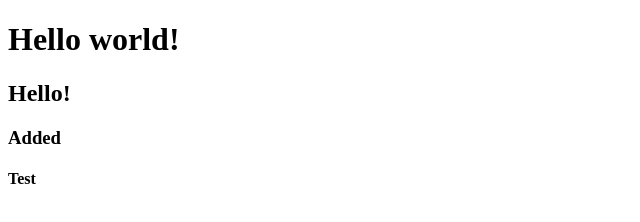
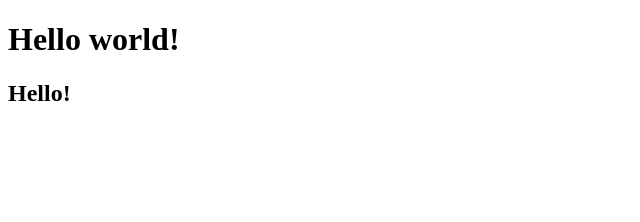
Before and after one commit to NikitaYurev/project_1, a plain HTML site: page index.html in a window 1280 px wide. Shown: the whole page, without its empty margins (0-640 px from the left). Drawn offline with Linux system fonts and the light colour scheme.

Commit message:
return base

```diff
--- a/index.html
+++ b/index.html
@@ -11,8 +11,6 @@
 <body>
     <h1>Hello world!</h1>
     <h2>Hello!</h2>
-    <h3>Added</h3>
-    <h4>Test</h4>
 </body>
 
 </html>
```
